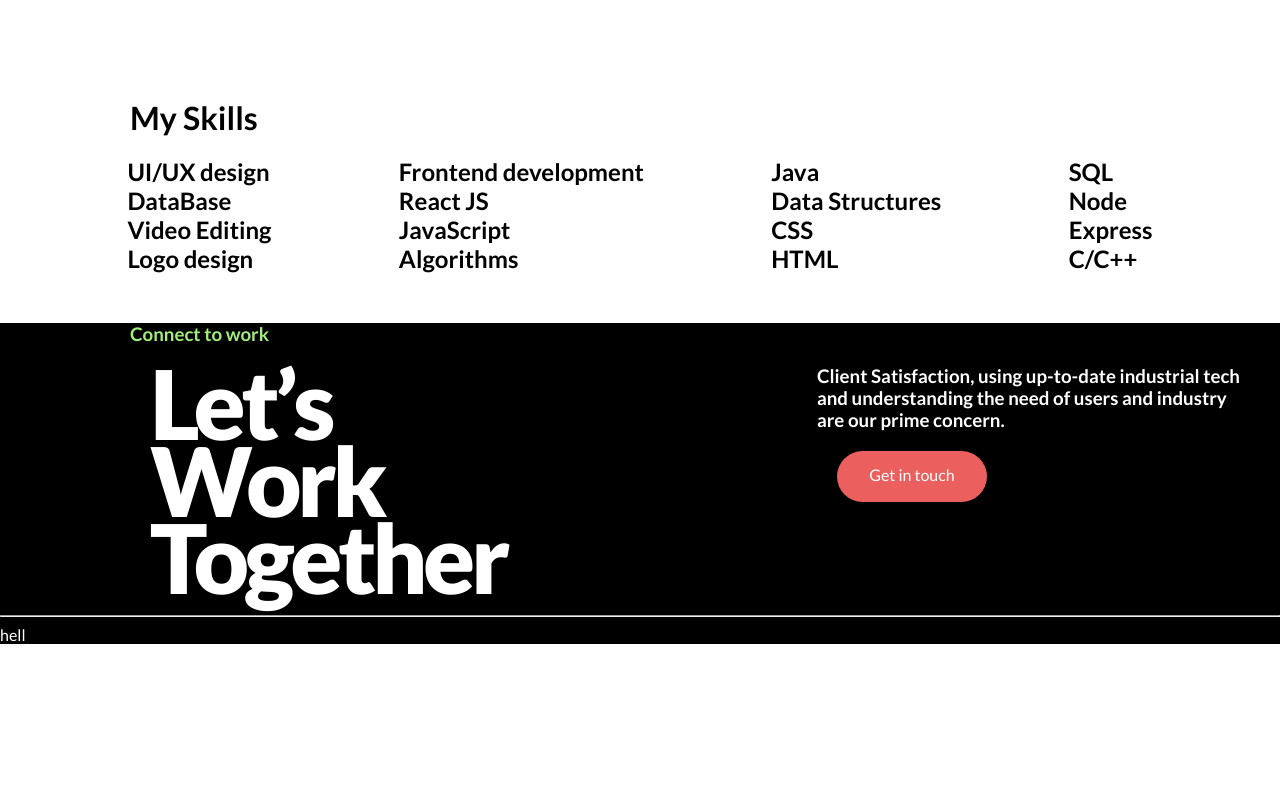
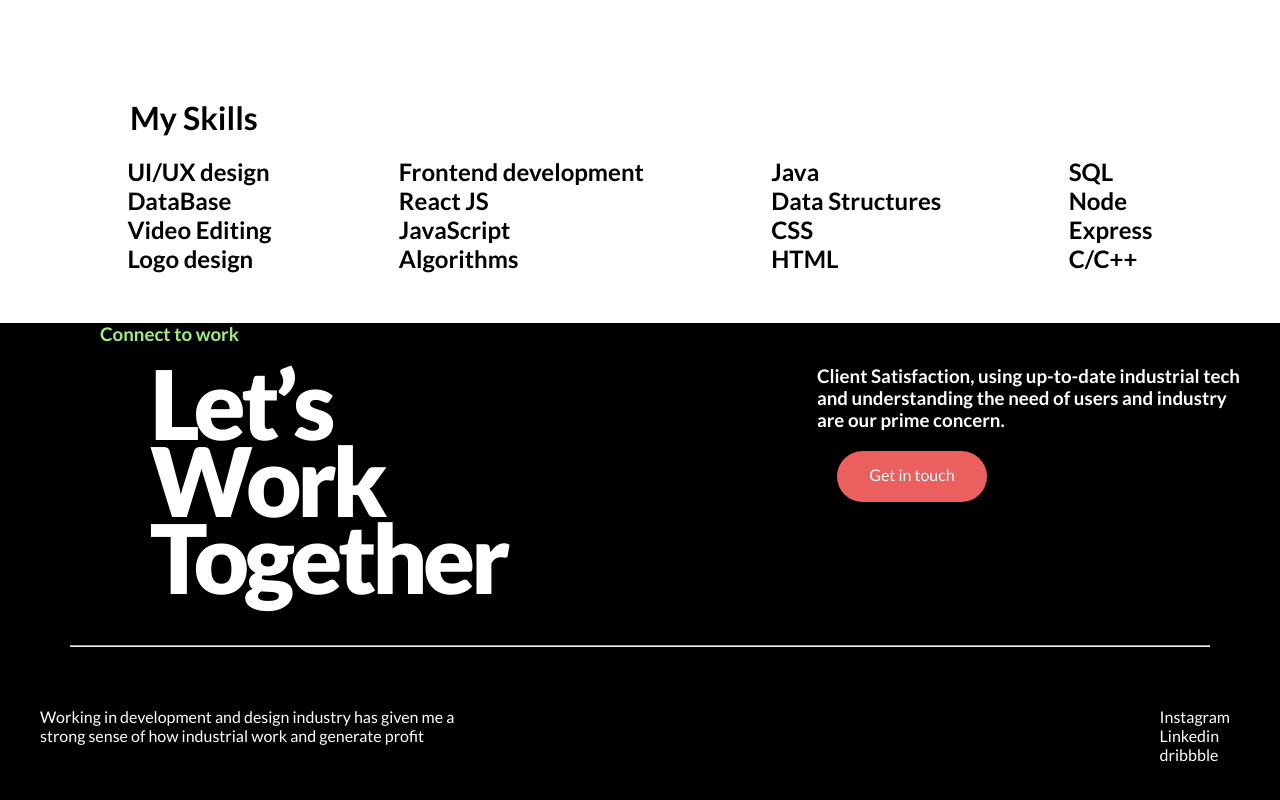
Before and after one commit to Shivam-hits/Portfolio, a React (Create React App) app in the folder frontend/: page / in a window 1280 px wide. Shown: the part 1674-2474 px from the top of the page. Before the commit the page ends 2318 px from the top, so only its background shows below. Built offline with nearby package versions, Linux system fonts and the light colour scheme.

Commit message:
code bruhup

```diff
--- a/frontend/src/components/footer/footer.css
+++ b/frontend/src/components/footer/footer.css
@@ -1,13 +1,13 @@
 .footer_ini{
     color: #A1EE7C;
-    margin: 20px  0 0 130px;
+    margin: 20px  0 0 100px;
 }
 .footer_container{
     color: white;
     background-color: black;
     margin: 50px 0 0 0;
 }
-.footer_contact{
+.footer_contact_container_1{
     margin: 20px 40px 20px 150px;
     display: flex;
     justify-content: space-between;
@@ -22,9 +22,18 @@
     margin: 20px;
 
 }
+.footer_section_divide{
+    color: #7A7A7A;
+    margin: 50px 70px 20px 70px;
+}
 .footer_contact_text{
     font-weight: 800;
     line-height: 80%;
     font-size: 96px;
     letter-spacing: -4.5px;
 }
+.footer_contact_container_2{
+    display: flex;
+    justify-content: space-between;
+    padding: 40px 50px 40px 40px;
+}
--- a/frontend/src/components/footer/footer.jsx
+++ b/frontend/src/components/footer/footer.jsx
@@ -5,7 +5,7 @@ function Footer() {
     <div className='footer_container'>
       <h3 className='footer_ini'>Connect to work</h3>
 
-      <div className='footer_contact'>
+      <div className='footer_contact_container_1'>
         <div className='footer_contact_1'>
           <h1 className='footer_contact_text'>
             Let’s<br/>
@@ -23,7 +23,26 @@ function Footer() {
 
       </div>
       <hr className='footer_section_divide'/>
-      hell
+
+      <div className='footer_contact_container_2'>
+
+        <div className='footer_ind'>
+          <p>Working in development and design industry has given me a<br/>
+            strong sense of how industrial work and generate profit</p>
+        </div>
+
+        <div className='footer_social'>
+          <div className='insta'>
+            <p>Instagram</p>
+          </div>
+          <div className='Linkedin'>
+            <p>Linkedin</p>
+          </div>
+          <div className='dribbble'>
+            <p>dribbble</p>
+          </div>
+        </div>
+      </div>
     </div>
   )
 }
```
